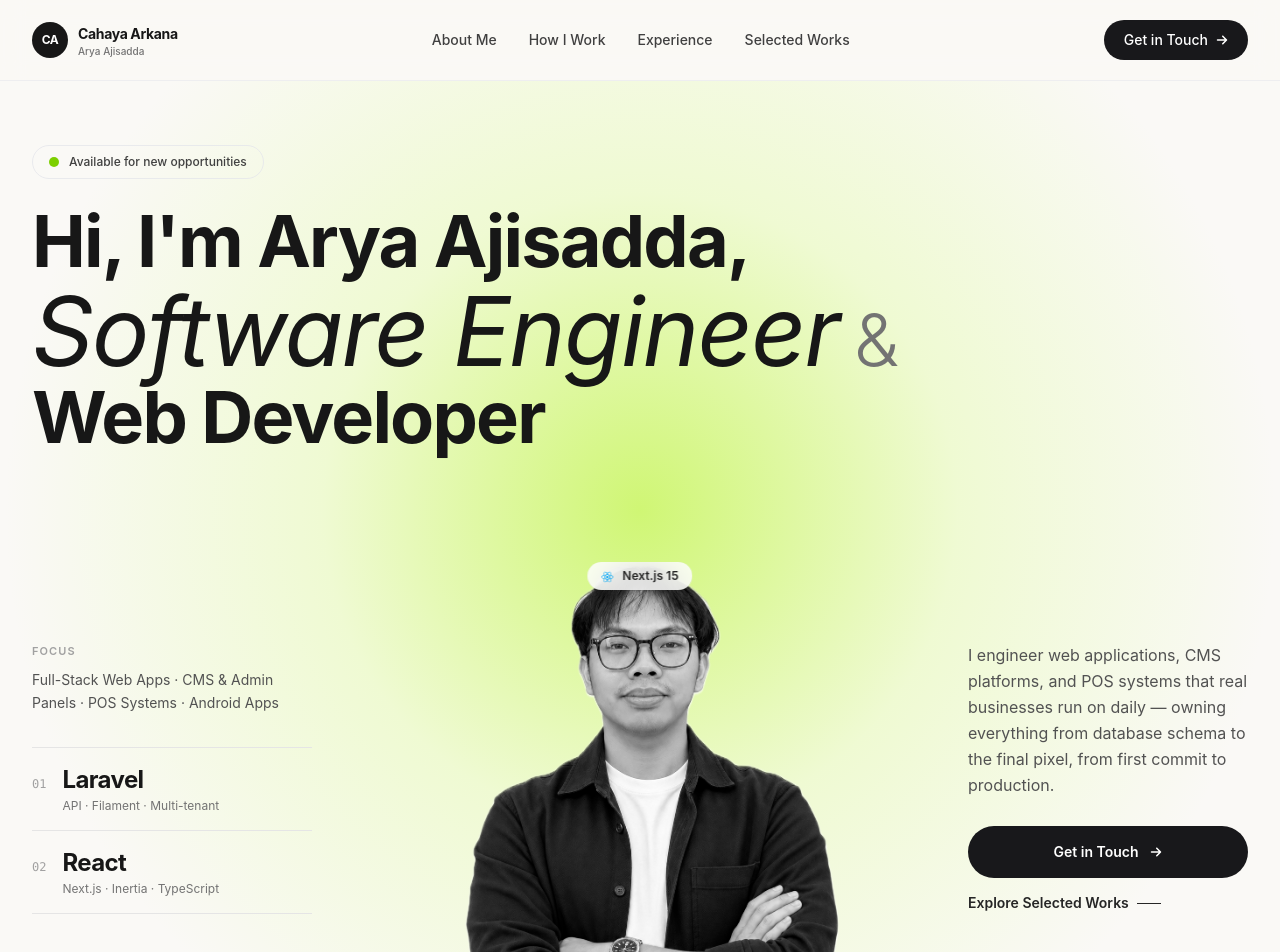
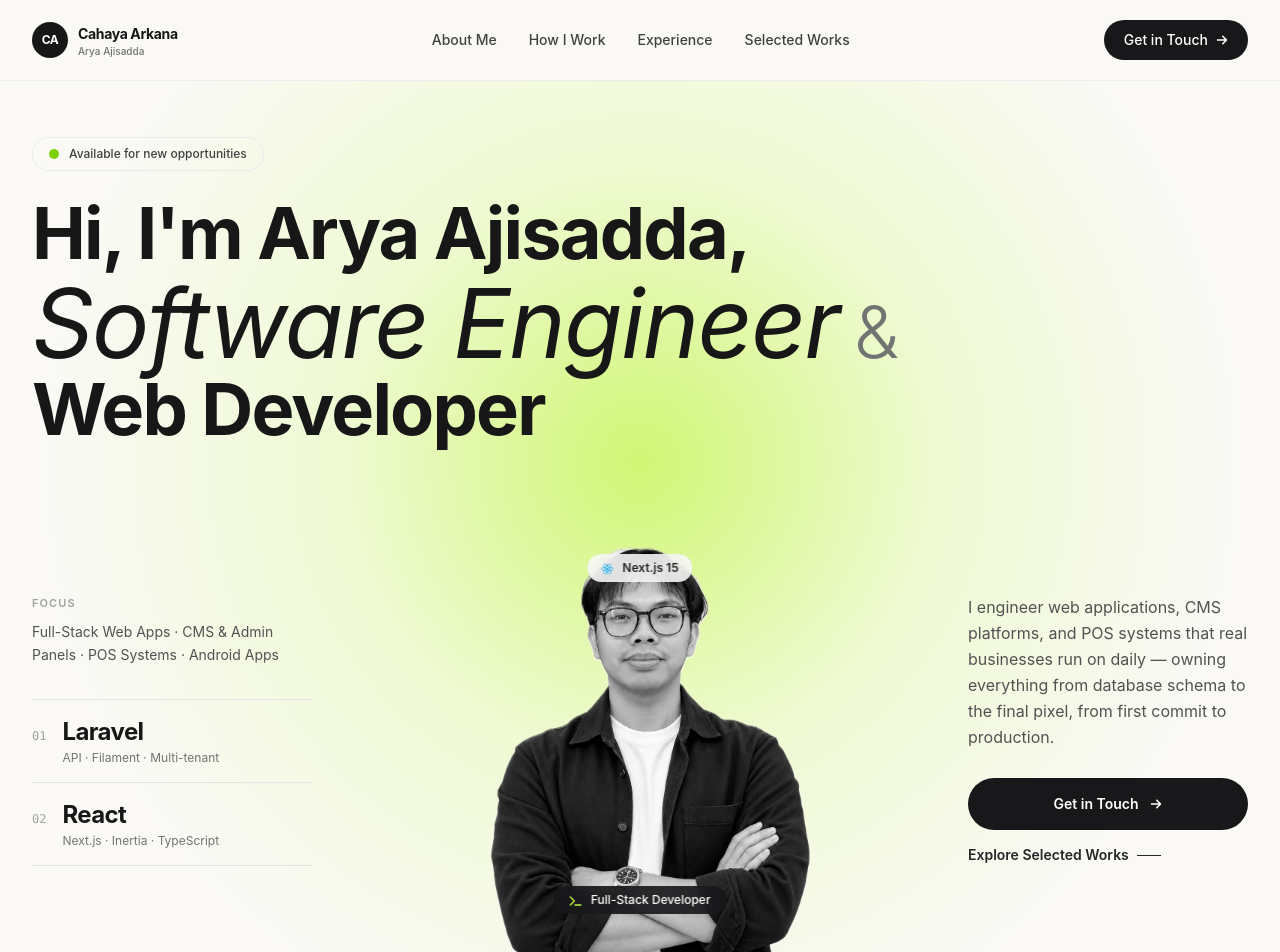
Before and after one commit to leanderarya/portfolio, a Next.js app: page / in a window 1280 px wide. Shown: the top 952 px of the page. Built offline with nearby package versions, Linux system fonts and the light colour scheme; a web font is replaced by a local one.

Commit message:
fix(hero): perkecil padding section & foto arch (max-w-sm) — hilangkan space longgar

```diff
--- a/components/Hero.tsx
+++ b/components/Hero.tsx
@@ -47,7 +47,7 @@ export default function Hero({ onOpenContact }: { onOpenContact: () => void }) {
       };
 
   return (
-    <section id="about" ref={sectionRef} className="relative pt-8 pb-16 md:pt-16 md:pb-24 overflow-hidden">
+    <section id="about" ref={sectionRef} className="relative pt-8 pb-12 md:pt-14 md:pb-16 overflow-hidden">
       <div className="absolute inset-0 mesh-gradient-bg pointer-events-none -z-10 opacity-90" />
 
       <div className="max-w-7xl mx-auto px-4 sm:px-6 lg:px-8">
@@ -108,7 +108,7 @@ export default function Hero({ onOpenContact }: { onOpenContact: () => void }) {
 
             {/* Tengah — foto arch tanpa kartu */}
             <motion.div variants={portraitV} className="lg:col-span-6 order-1 lg:order-2 flex justify-center relative">
-              <div className="relative w-full max-w-md aspect-[4/5] rounded-t-full overflow-hidden">
+              <div className="relative w-full max-w-sm aspect-[4/5] rounded-t-full overflow-hidden">
                 <motion.img
                   src="/portrait.png"
                   alt="Arya Ajisadda"
```
